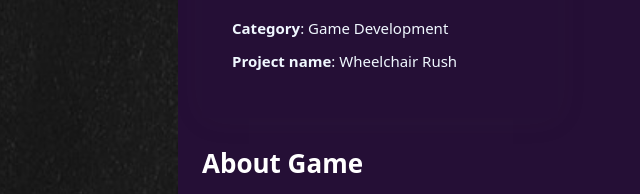
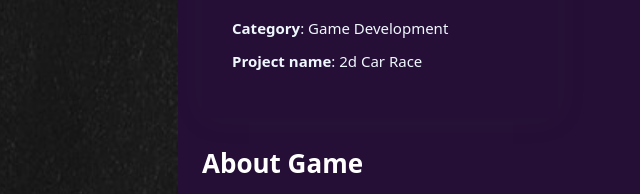
Before and after one commit to Akif027/porfolio, a plain HTML site: page details/2dCar.html in a window 1280 px wide. Shown: the part 470-664 px from the top of the page, 640-1280 px from the left. Drawn offline with Linux system fonts and the light colour scheme.

Commit message:
fixed mistake

```diff
--- a/details/2dCar.html
+++ b/details/2dCar.html
@@ -118,7 +118,7 @@
               <h3>Project information</h3>
               <ul>
                 <li  style="color: aliceblue;"><strong>Category</strong>: Game Development</li>
-                <li  style="color: aliceblue;"><strong>Project name</strong>: Wheelchair Rush</li>
+                <li  style="color: aliceblue;"><strong>Project name</strong>: 2d Car Race</li>
                <!--- <li><strong>Project URL</strong>: <a href="#">www.example.com</a></li>-->
               </ul>
             </div>
```
